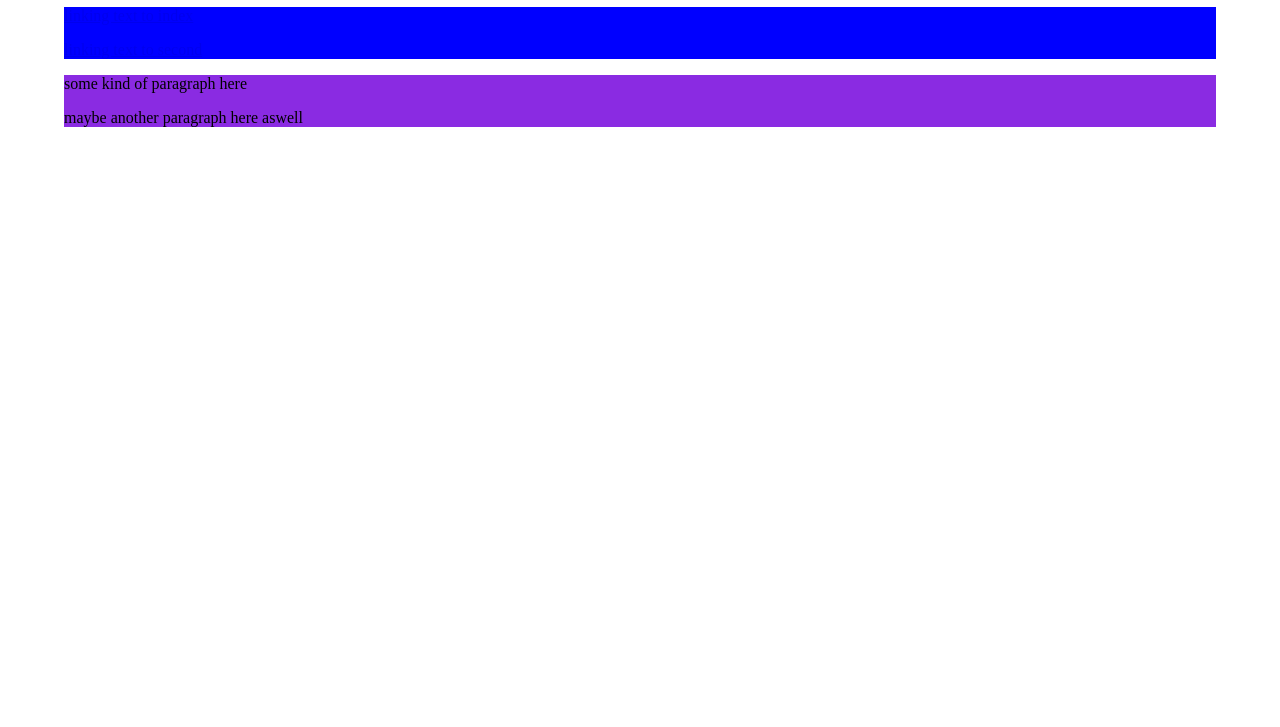
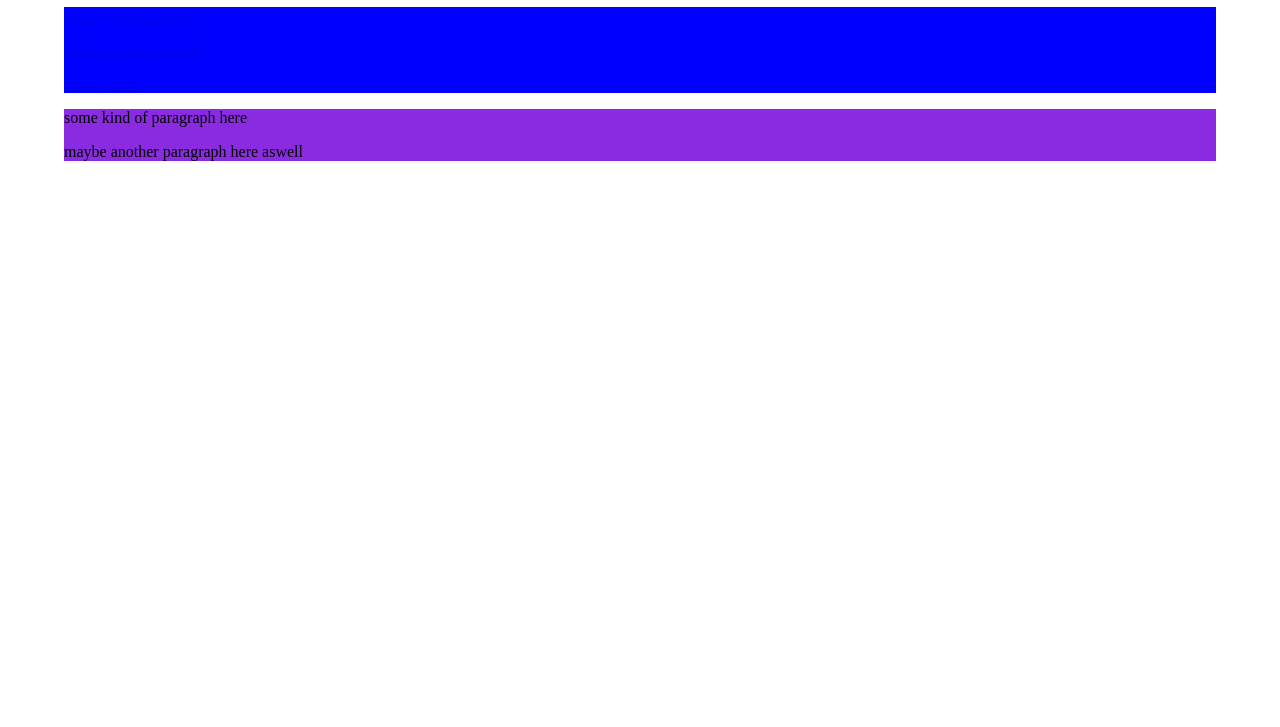
Before and after one commit to EliasMusse/EliasMusse.github.io, a plain HTML site: page index.html/layout.html in a window 1280 px wide. Shown: the part 73-800 px from the top of the page. Drawn offline with Linux system fonts and the light colour scheme.

Commit message:
Update layout.html

```diff
--- a/index.html/layout.html
+++ b/index.html/layout.html
@@ -41,7 +41,9 @@ margin-right: auto;
 <p>
    <a href="second.html">linking text to second</a>
 </p>
-
+<p>
+    <a href="third.html">link to third</a>
+</p>
 
 
 </nav>
```
